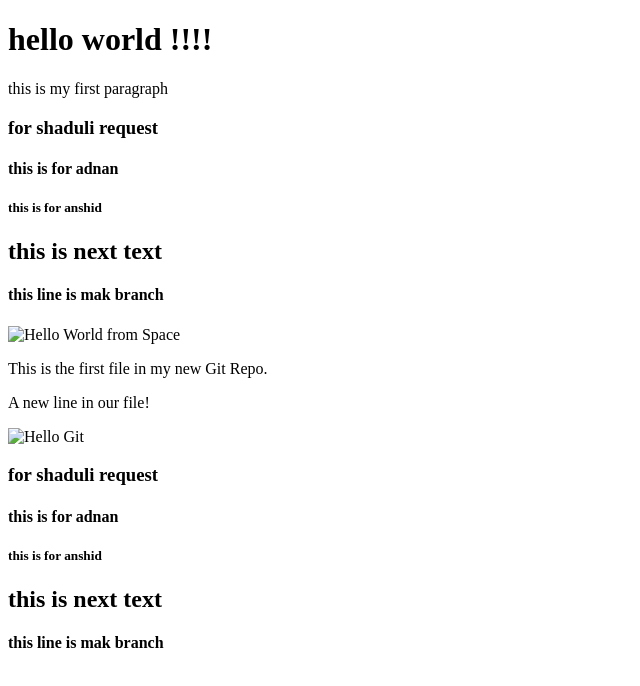
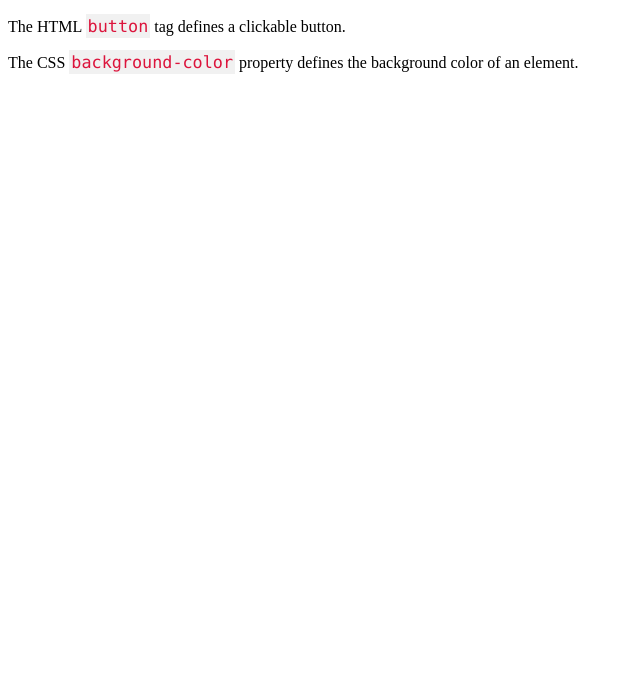
Before and after one commit to Mhdjaseer/incube_test, a plain HTML site: page index.html in a window 1280 px wide. Shown: the whole page, without its empty margins (0-640 px from the left). Drawn offline with Linux system fonts and the light colour scheme.

Commit message:
changed html

```diff
--- a/index.html
+++ b/index.html
@@ -1,38 +1,20 @@
 <!DOCTYPE html>
 <html lang="en">
-<head>
-    <meta charset="UTF-8">
-    <meta name="viewport" content="width=device-width, initial-scale=1.0">
-    <title>Document</title>
-</head>
-<body>
-    <h1> hello world !!!!</h1>
-    <P>this is my first paragraph </P>
+    <head>
+        <style>
+    code {
+        font-family: Consolas,"courier new";
+        color: crimson;
+        background-color: #f1f1f1;
+        padding: 2px;
+        font-size: 105%;
+      }
+      </style>
+      </head>
+      <body>
 
-
-    <h3>for shaduli request </h3>
-    <h4>this is for adnan</h4>
-
-    <h5>this is for anshid </h5>
-
-    <h2>this is next text </h2>
-
-    <h4>this line is mak branch  </h4>
-
-    <div><img src="img_hello_world.jpg" alt="Hello World from Space" style="width:100%;max-width:960px"></div>
-<p>This is the first file in my new Git Repo.</p>
-<p>A new line in our file!</p>
-<div><img src="img_hello_git.jpg" alt="Hello Git" style="width:100%;max-width:640px"></div>
-
-
-<h3>for shaduli request </h3>
-    <h4>this is for adnan</h4>
-
-    <h5>this is for anshid </h5>
-
-    <h2>this is next text </h2>
-
-    <h4>this line is mak branch  </h4>
+      <p>The HTML <code>button</code> tag defines a clickable button.</p>
+      <p>The CSS <code>background-color</code> property defines the background color of an element.</p>
 
 
 </body>
```
Also changed, not shown: 1.jpg (added).
